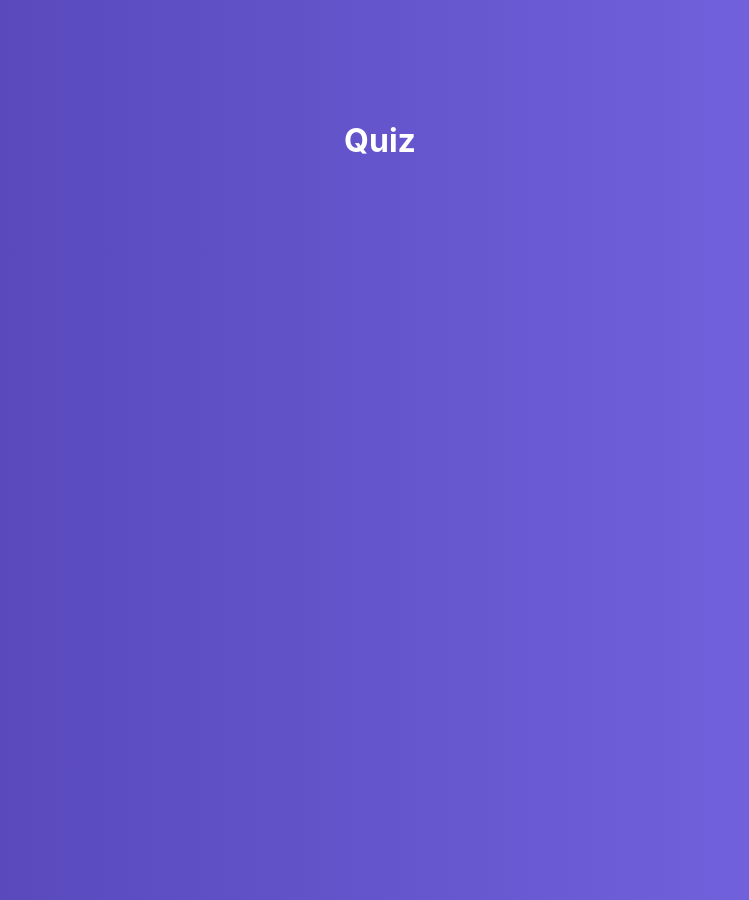
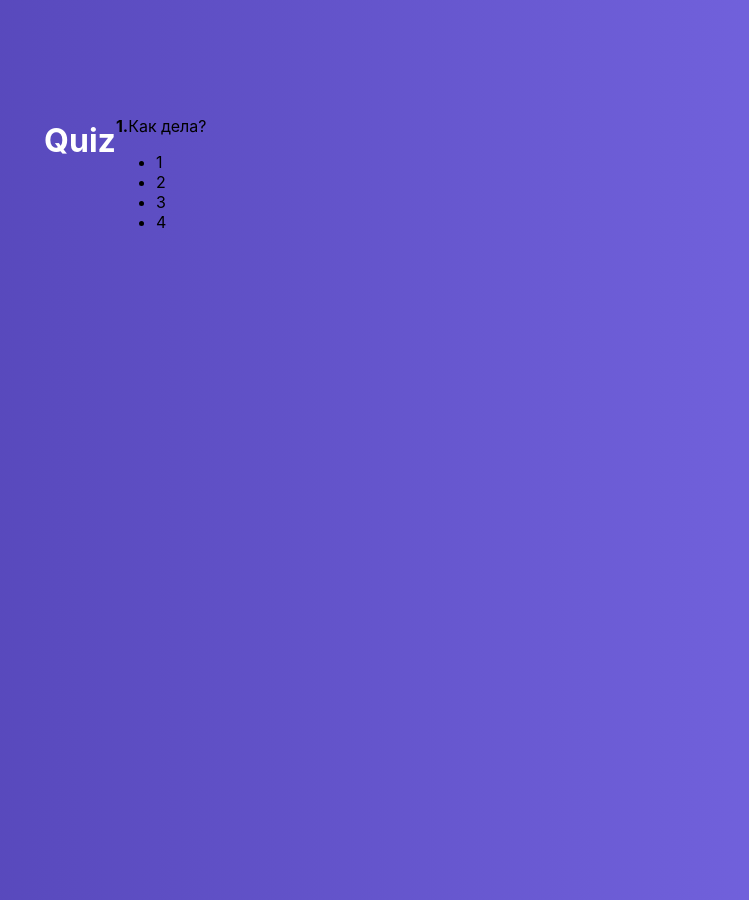
Before and after one commit to dexploitdm/compontreact, a React app: page / in a window 1280 px wide. Shown: the whole page, without its empty margins (265-1014 px from the left). Built offline with nearby package versions, Linux system fonts and the light colour scheme.

Commit message:
add component current quiz

```diff
--- /dev/null
+++ b/src/components/ActiveQuiz/ActiveQuiz.css
@@ -0,0 +1,3 @@
+.ActiveQuiz {
+
+}
--- /dev/null
+++ b/src/components/ActiveQuiz/ActiveQuiz.js
@@ -0,0 +1,25 @@
+import React from 'react'
+import './ActiveQuiz.css'
+
+const ActiveQuiz = props => (
+    <div className="ActiveQuiz">
+        <p>
+            <span>
+                <strong>
+                    1.
+                </strong>
+                Как дела?
+            </span>
+        </p>
+
+        <ul>
+            <li>1</li>
+            <li>2</li>
+            <li>3</li>
+            <li>4</li>
+        </ul>
+
+    </div>
+)
+
+export default ActiveQuiz
--- a/src/containers/Quiz/Quiz.css
+++ b/src/containers/Quiz/Quiz.css
@@ -11,3 +11,6 @@
     color: #fff;
     margin-left: 10px;
 }
+.QuizWrapper {
+    width: 600px;
+}
--- a/src/containers/Quiz/Quiz.js
+++ b/src/containers/Quiz/Quiz.js
@@ -1,11 +1,21 @@
 import React, {Component} from 'react'
 import './Quiz.css'
+import ActiveQuiz from '../../components/ActiveQuiz/ActiveQuiz'
 
 class Quiz extends Component {
+    state = {
+        // Вопросы и враыильные ответы
+        quiz: []
+    }
+
     render() {
         return (
             <div className="Quiz">
                 <h1>Quiz</h1>
+
+                <div className="QuizWrapper">
+                    <ActiveQuiz />
+                </div>
             </div>
         )
     }
```
